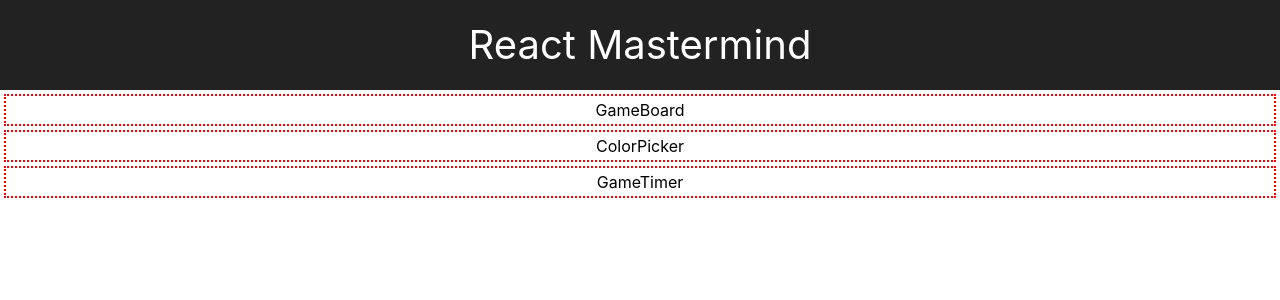
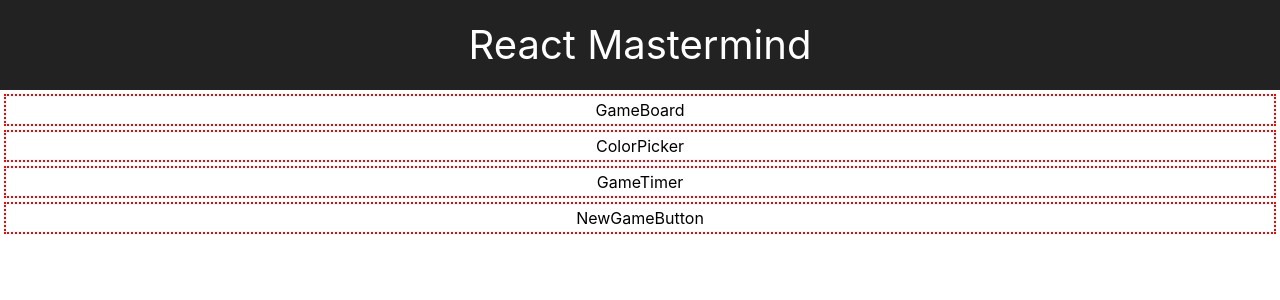
Before and after one commit to pickles135/react-mastermind-game, a React (Create React App) app: page / in a window 1280 px wide. Shown: the top 300 px of the page. Built offline with nearby package versions, Linux system fonts and the light colour scheme.

Commit message:
imports NewGameButton component to app.js

```diff
--- a/src/App.js
+++ b/src/App.js
@@ -4,6 +4,7 @@ import './App.css';
 import GameBoard from './components/GameBoard/GameBoard';
 import ColorPicker from './components/ColorPicker/ColorPicker';
 import GameTimer from './components/GameTimer/GameTimer'
+import NewGameButton from './components/NewGameButton/NewGameButton';
 
 class App extends Component {
   render() {
@@ -13,6 +14,7 @@ class App extends Component {
         <GameBoard />
         <ColorPicker />
         <GameTimer />
+        <NewGameButton />
       </div>
     );
   }
```
